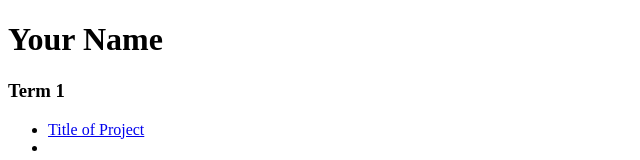
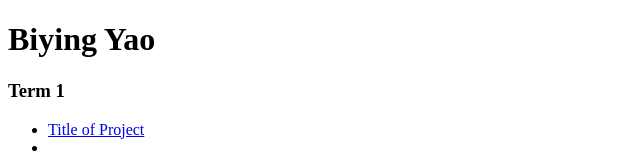
Before and after one commit to Kraune233/wcc-portfolio, a plain HTML site: page index.html in a window 1280 px wide. Shown: the top 160 px of the page, without its empty margins (0-640 px from the left). Drawn offline with Linux system fonts and the light colour scheme.

Commit message:
Added into the template

```diff
--- a/index.html
+++ b/index.html
@@ -11,7 +11,7 @@
         <!--This week we are keeping things very simple, please do not add anything extra, no CSS styling etc.-->
 
         <!--Change to your full name below-->
-        <h1>Your Name</h1>
+        <h1>Biying Yao</h1>
 
         <h3>Term 1</h3>
 
```
